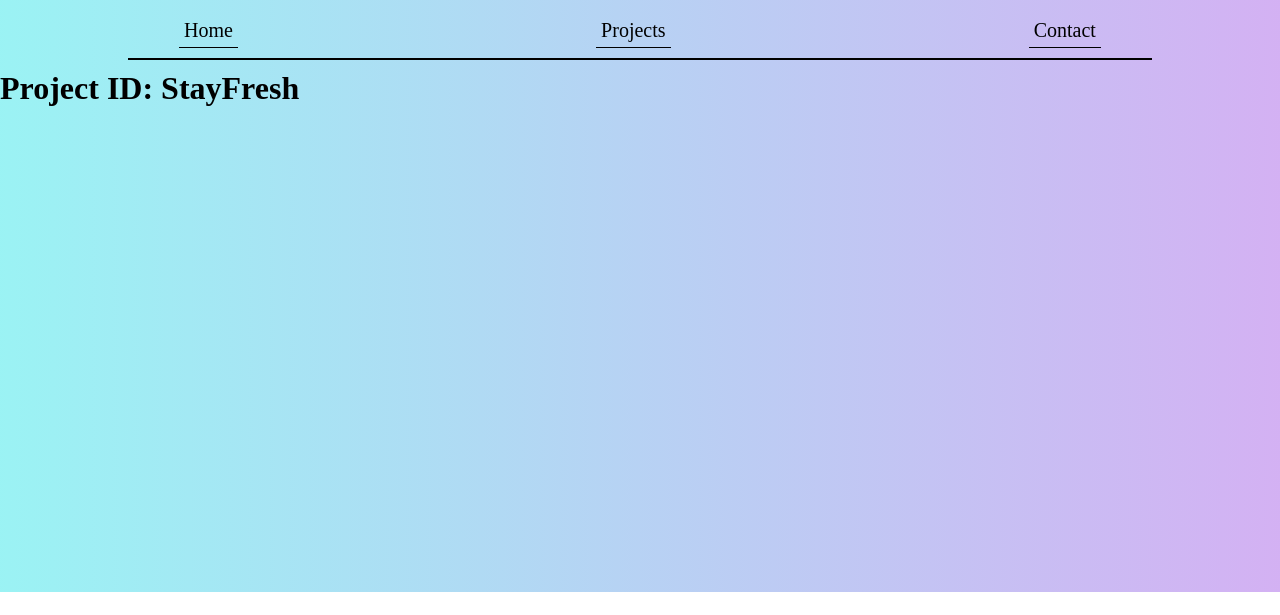
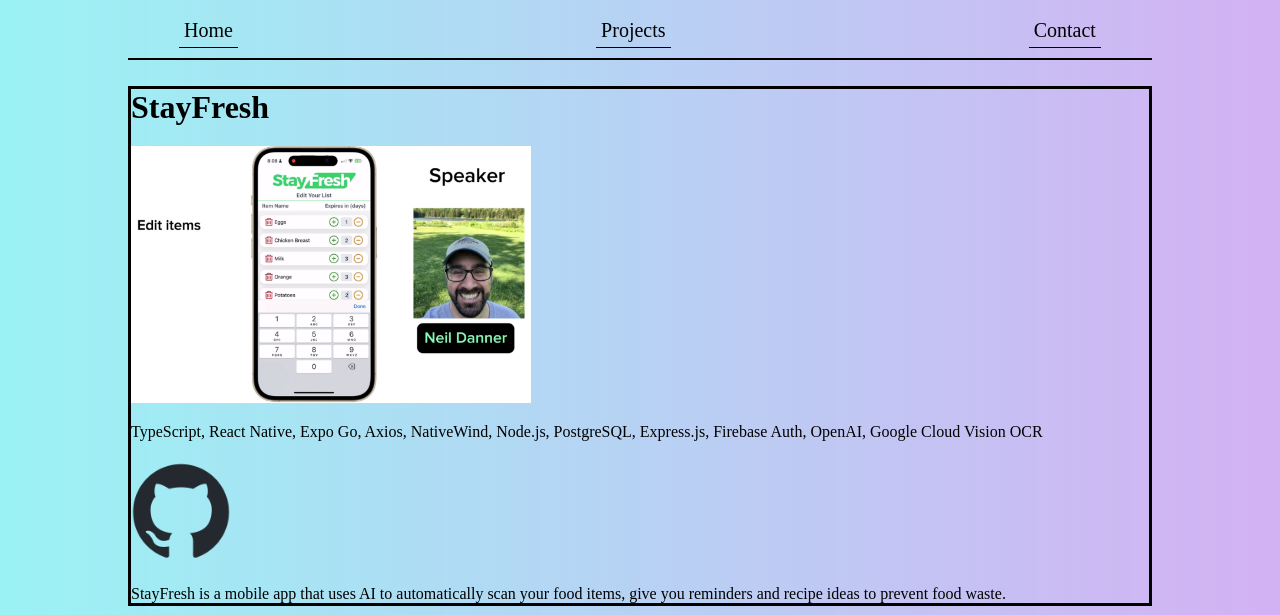
Before and after one commit to ndanner22/Personal-Site, a React (Vite) app: page /projects/1 in a window 1280 px wide. Shown: the part 208-823 px from the top of the page. Before the commit the page ends 800 px from the top, so only its background shows below. Built offline with nearby package versions, Linux system fonts and the light colour scheme.

Commit message:
Add github logo image to repo and link it to SingleProjectPage.tsx

```diff
--- a/src/App.css
+++ b/src/App.css
@@ -282,3 +282,29 @@
   padding: 10px;
   white-space: nowrap; /* Prevent text wrapping */
 }
+
+.single-project-image {
+  width: 400px;
+}
+
+.github-logo {
+  width: 100px;
+}
+
+.single-project-page {
+  width: 100%;
+  padding: 1rem 0; /* Example padding */
+  box-sizing: border-box; /* Include padding and border in the element's total width and height */
+}
+
+.single-project-container {
+  width: 80%;
+  display: flex;
+  flex-direction: column;
+  justify-content: flex-start;
+  align-items: flex-start;
+  gap: 20px;
+  margin: 0 auto;
+  margin-bottom: 20px;
+  border: solid;
+}
--- a/src/Components/Pages/SingleProjectPage.tsx
+++ b/src/Components/Pages/SingleProjectPage.tsx
@@ -1,6 +1,7 @@
 import { useParams } from "react-router-dom";
 import React, { FC } from "react";
 import { projects, Project } from "../../data/projectData";
+import { Link } from "react-router";
 
 const SingleProjectPage: FC = () => {
   const { project_id } = useParams<{ project_id: string }>(); // Correctly destructure useParams and type it
@@ -9,8 +10,24 @@
   );
 
   return (
-    <div>
-      <h1>Project ID: {project.title}</h1>
+    <div className="single-project-page">
+      <div className="single-project-container">
+        <h1>{project.title}</h1>
+        <img
+          src={project.image}
+          alt={project.alt}
+          className="single-project-image"
+        />
+        {project.stack.join(", ")}
+        <a href={project.github} target="_blank" rel="noopener noreferrer">
+          <img
+            src="../../../public/images/icons/github-mark.png"
+            alt="github logo"
+            className="github-logo"
+          />
+        </a>
+        {project.description}
+      </div>
     </div>
   );
 };
```
Also changed, not shown: public/images/icons/github-mark.png (added).
